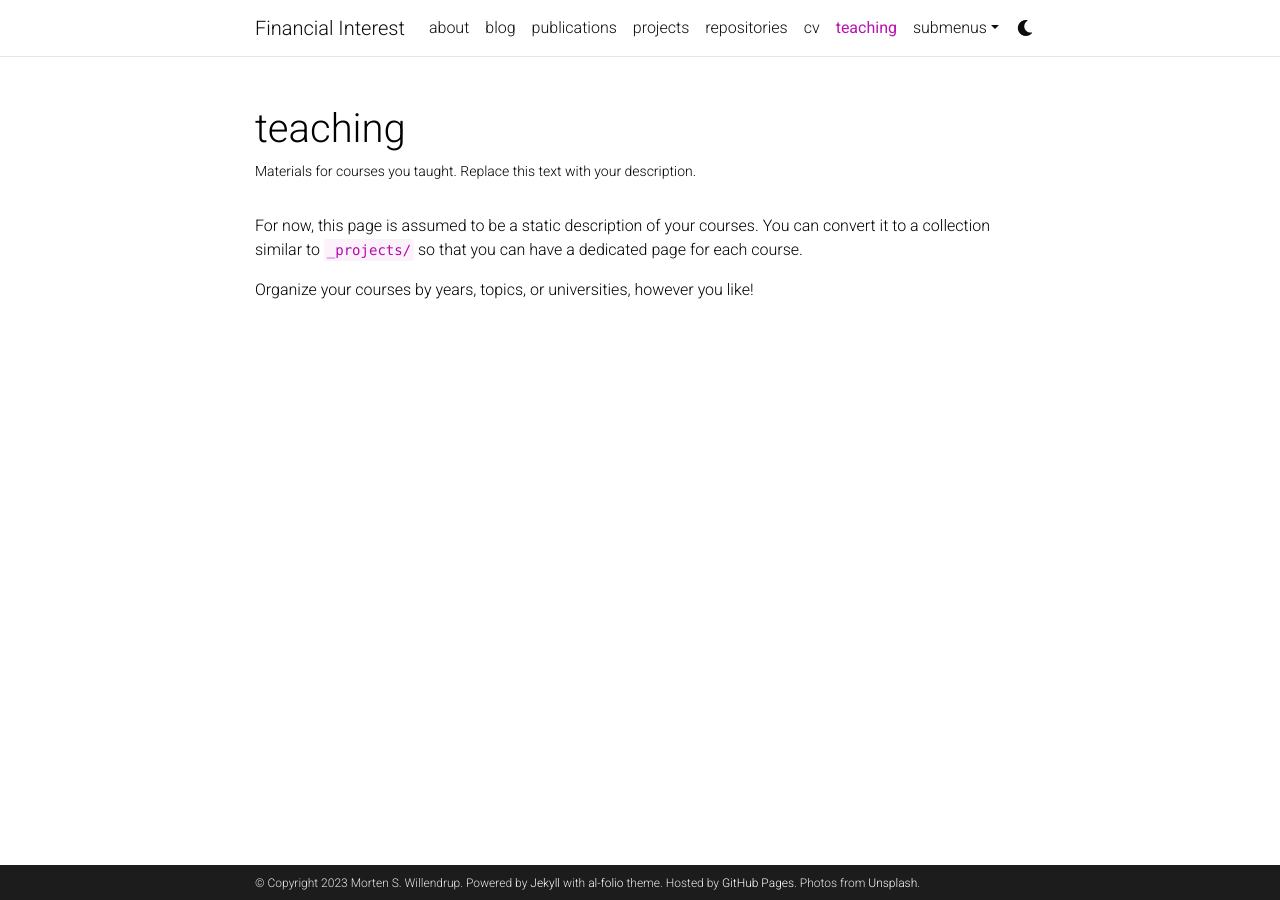
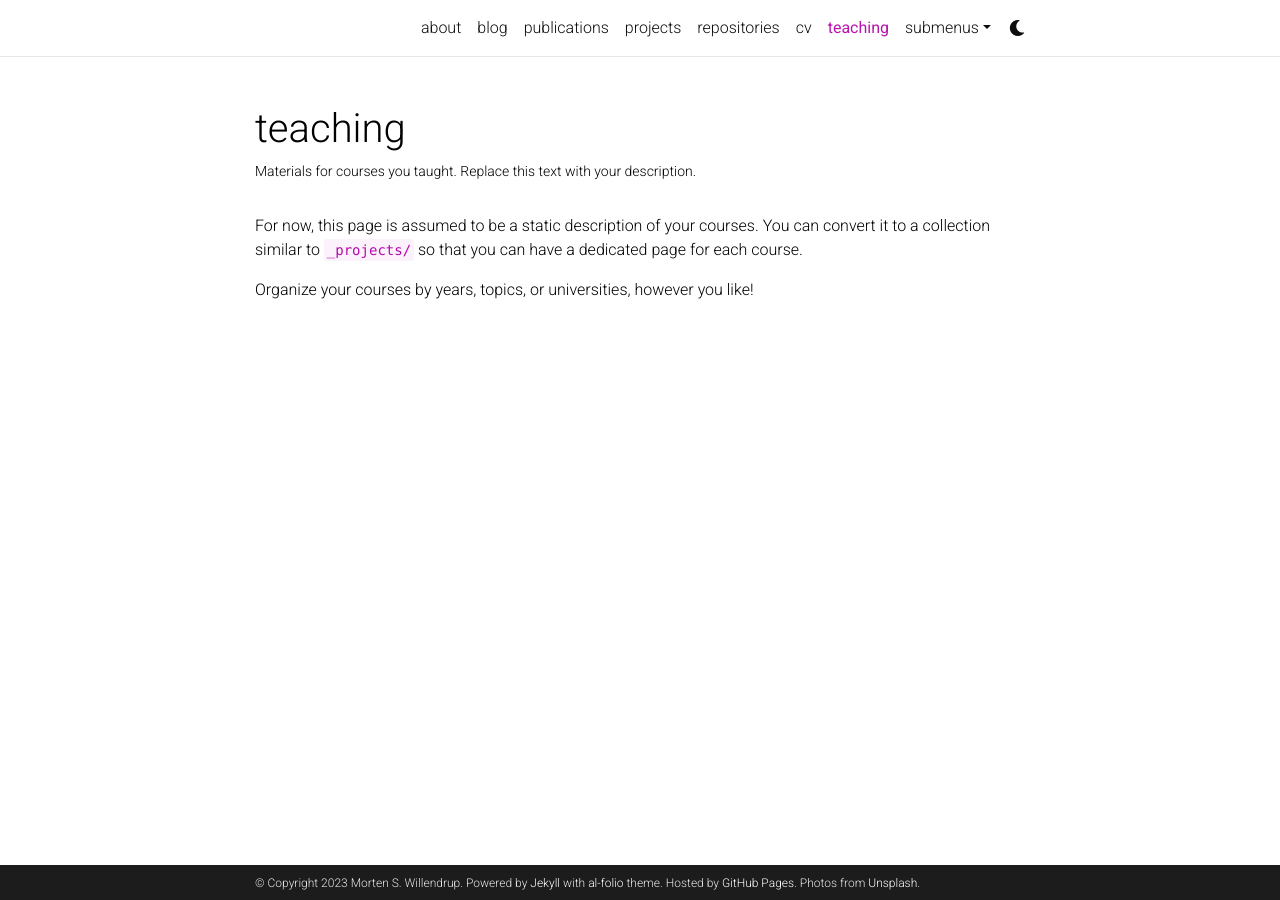
Before and after one commit to MortenWillendrup/MortenWIllendrup.github.io, a Jekyll site: the page built from _pages/teaching.md, in a window 1280 px wide. Built offline with Jekyll 4.4.1, drawn with Linux system fonts in a browser that asks for light colours; comment, search, counter and statistics services are not loaded; a style sheet for code colours, icons or effects is not loaded.

```diff
--- a/_config.yml
+++ b/_config.yml
@@ -2,7 +2,7 @@
 # Site settings
 # -----------------------------------------------------------------------------
 
-title: Financial Interest # the website title (if blank, full name will be used instead)
+title:  # the website title (if blank, full name will be used instead)
 first_name: Morten
 middle_name: S.
 last_name: Willendrup
```
